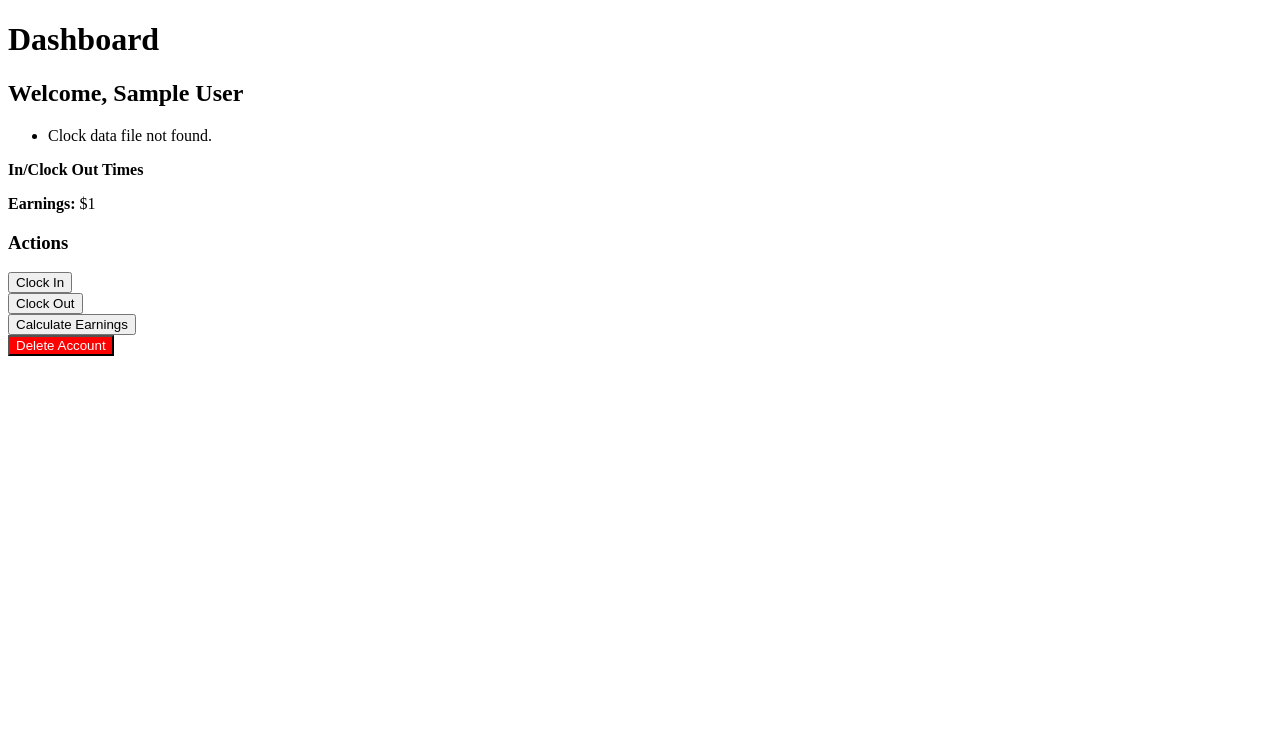
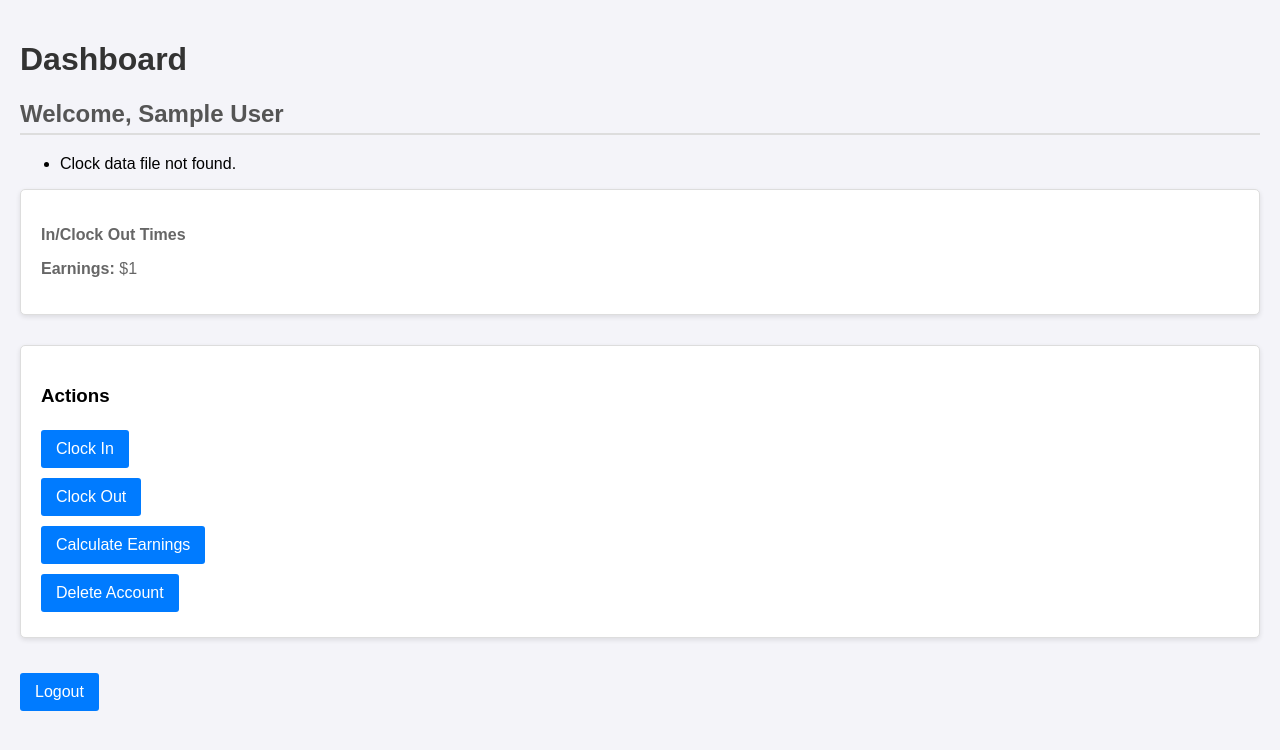
Before and after one commit to asingh19app/employee_app, a Flask app: page /dashboard in a window 1280 px wide. Shown: the top 750 px of the page. Run offline with Flask 3, Linux system fonts and the light colour scheme; the visitor is signed in with stand-in values (Sample User, id 1).

Commit message:
fixed python and html

```diff
--- a/app.py
+++ b/app.py
@@ -7,6 +7,7 @@ import uuid
 from math import radians,sin,cos,sqrt,atan2
 from datetime import datetime, timedelta
 from html import escape
+import hashlib
 
 # Load environment variables from .env
 load_dotenv()
@@ -85,8 +86,8 @@ def create_account():
         dob = escape(request.form['dob'])
         employee_id = f"E{uuid.uuid4().hex[:8]}"
 
-        # # Hash the password with hashlib
-        # hashed_password = hashlib.sha256(raw_password.encode()).hexdigest()
+        # Hash the password with hashlib
+        hashed_password = hashlib.sha256(password.encode()).hexdigest()
 
         #Ensure employee_data.csv exists with headers
         if not os.path.exists('employee_data.csv'):
@@ -97,7 +98,7 @@ def create_account():
         #Append the new employee data to employee_data.csv
         with open('employee_data.csv', 'a', newline='') as file:
             writer = csv.DictWriter(file, fieldnames=['name', 'email', 'password', 'dob', 'employee_id'])
-            writer.writerow({'name': name, 'email': email, 'password': password, 'dob': dob, 'employee_id': employee_id})
+            writer.writerow({'name': name, 'email': email, 'password': hashed_password, 'dob': dob, 'employee_id': employee_id})
 
         #Ensure the 'data/' directory exists for individual files
         if not os.path.exists('data'):
@@ -121,6 +122,9 @@ def login():
         email = escape(request.form['email'])
         password = request.form['password']
 
+        hashed_password = hashlib.sha256(password.encode()).hexdigest()
+
+
         #Capture user's latitude and longitude from form
         try:
             user_lat = float(request.form['latitude']) #add hidden input
@@ -138,42 +142,30 @@ def login():
             return(redirect(url_for("login")))
 
         #check if email exists and verify password
+
+
         with open('employee_data.csv', 'r') as file:
             reader = csv.DictReader(file)
-            found_email = False #flag to track if email is found
-            found_password = False #flag to track if password is found
+            found_email = False  # Flag to track if email is found
+
             for row in reader:
-                if email == row['email'] and password == row['password']:
-                    found_email = True #email exists in CSV
-                    found_password = True
-                    session.clear() #clear any previous session data
-                    session['employee_id'] = row['employee_id']
-                    session['name'] = row['name']
-                    flash('Login successful!')
-                    return redirect(url_for('dashboard'))
+                if email == row['email']:
+                    found_email = True  # Email exists in CSV
+                    if hashed_password == row['password']:
+                        session.clear()  # Clear any previous session data
+                        session['employee_id'] = row['employee_id']
+                        session['name'] = row['name']
+                        flash('Login successful!')
+                        return redirect(url_for('dashboard'))
+                    else:
+                         # Email exists but password is incorrect
+                           flash("Invalid password.")
+                           return redirect(url_for('login'))
 
+            if not found_email:
+                flash("Invalid email.")
+                return redirect(url_for('login'))
 
-                    # found_email = True #email exists in CSV
-                    # if password == row['password']:
-                    #     found_password = True
-                    #     session.clear() #clear any previous session data
-                    #     session['employee_id'] = row['employee_id']
-                    #     session['name'] = row['name']
-                    #     flash('Login successful!')
-                    #     return redirect(url_for('dashboard'))
-
-                elif found_email == True and found_password:
-                    flash("Invalid password")
-
-                elif found_email:
-                    flash("Invalid email")
-            # if found_password:
-            #     flash("Invalid password")
-            #     return redirect(url_for('login'))
-
-            # if not found_email:
-            #     flash("Invalid email.") #email not in file
-            #     return redirect(url_for('login'))
 
 
     #If GET request, render login form
@@ -363,5 +355,12 @@ def delete_account():
     flash("Account deleted sucessfully!")
     return redirect(url_for('home'))
 
+#Logout Route
+@app.route('/logout', methods=['GET'])
+def logout():
+    session.clear()  # Clear all session data
+    flash("You have been logged out.")
+    return redirect(url_for('home'))  # Redirect to the home or login page
+
 if __name__ == '__main__':
     app.run(debug=True)
--- /dev/null
+++ b/employee_data.csv
@@ -0,0 +1,4 @@
+name,email,password,dob,employee_id
+B,b@email.com,b,2024-12-20,E6d3053d6
+c,c@email.com,2e7d2c03a9507ae265ecf5b5356885a53393a2029d241394997265a1a25aefc6,2024-12-06,E771f85c3
+Adesh Saab,ad@email.com,70ba33708cbfb103f1a8e34afef333ba7dc021022b2d9aaa583aabb8058d8d67,2024-12-13,E848c9992
--- /dev/null
+++ b/static/styles.css
@@ -0,0 +1,68 @@
+/* General Styling */
+body {
+    font-family: Arial, sans-serif;
+    background-color: #f4f4f9;
+    margin: 0;
+    padding: 20px;
+}
+
+h1 {
+    color: #333;
+}
+
+h2 {
+    color: #555;
+    border-bottom: 2px solid #ddd;
+    padding-bottom: 5px;
+    margin-bottom: 20px;
+}
+
+section {
+    margin-bottom: 30px;
+    padding: 20px;
+    background-color: #fff;
+    border: 1px solid #ddd;
+    border-radius: 5px;
+    box-shadow: 0 2px 5px rgba(0, 0, 0, 0.1);
+}
+
+p {
+    color: #666;
+}
+
+/* Button Styling */
+button {
+    display: inline-block;
+    padding: 10px 15px;
+    margin: 5px 0;
+    font-size: 16px;
+    color: #fff;
+    background-color: #007bff;
+    border: none;
+    border-radius: 3px;
+    cursor: pointer;
+    transition: background-color 0.3s ease;
+}
+
+button:hover {
+    background-color: #0056b3;
+}
+
+/* Delete Button */
+button.delete {
+    background-color: #dc3545;
+}
+
+button.delete:hover {
+    background-color: #a71d2a;
+}
+
+/* Link Styling */
+a {
+    color: #007bff;
+    text-decoration: none;
+}
+
+a:hover {
+    text-decoration: underline;
+}
--- a/templates/create_account.html
+++ b/templates/create_account.html
@@ -4,6 +4,7 @@
     <meta charset="UTF-8">
     <meta name="viewport" content="width=device-width, initial-scale=1.0">
     <title>Create Account Page</title>
+    <link rel="stylesheet" href="{{ url_for('static', filename='/general.css') }}">
 </head>
 <body>
 <h1>Create Account</h1>
--- a/templates/dashboard.html
+++ b/templates/dashboard.html
@@ -4,6 +4,7 @@
     <meta charset="UTF-8">
     <meta name="viewport" content="width=device-width, initial-scale=1.0">
     <title>Dashboard Page</title>
+    <link rel="stylesheet" href="{{ url_for('static', filename='/styles.css') }}">
 </head>
 <body>
     <!--Welcome message-->
@@ -50,9 +51,10 @@
             <button type="submit">Calculate Earnings</button>
         </form>
 
+
     <!-- Delete Account -->
      <form method="POST" action="{{ url_for('delete_account') }}" onsubmit="return confirmDelete();">
-        <button type="submit" style="background-color: red; color: white;">Delete Account</button>
+        <button type="submit">Delete Account</button>
     </form>
     </section>
 
@@ -64,5 +66,12 @@
         }
      </script>
 
+    <footer>
+        <form method="GET" action="{{ url_for('logout') }}">
+        <button type="submit">Logout</button>
+        </form>
+    </footer>
+
+
 </body>
 </html>
--- a/templates/home.html
+++ b/templates/home.html
@@ -4,6 +4,7 @@
     <meta charset="UTF-8">
     <meta name="viewport" content="width=device-width, initial-scale=1.0">
     <title>Employee Application Home Page</title>
+    <link rel="stylesheet" href="{{ url_for('static', filename='/general.css') }}">
 </head>
 <body>
     <h1>Welcome to the Employee Application Home Page</h1>
--- a/templates/login.html
+++ b/templates/login.html
@@ -4,6 +4,7 @@
     <meta charset="UTF-8">
     <meta name="viewport" content="width=device-width, initial-scale=1.0">
     <title>Login Page</title>
+    <link rel="stylesheet" href="{{ url_for('static', filename='/general.css') }}">
 </head>
 <body>
     <h1>Login</h1>
```
Also changed, not shown: static/general.css (added, +88 -0 lines), test.py (added, +21 -0 lines), test2.py (added, +41 -0 lines), README.md (added), 1 other file.
